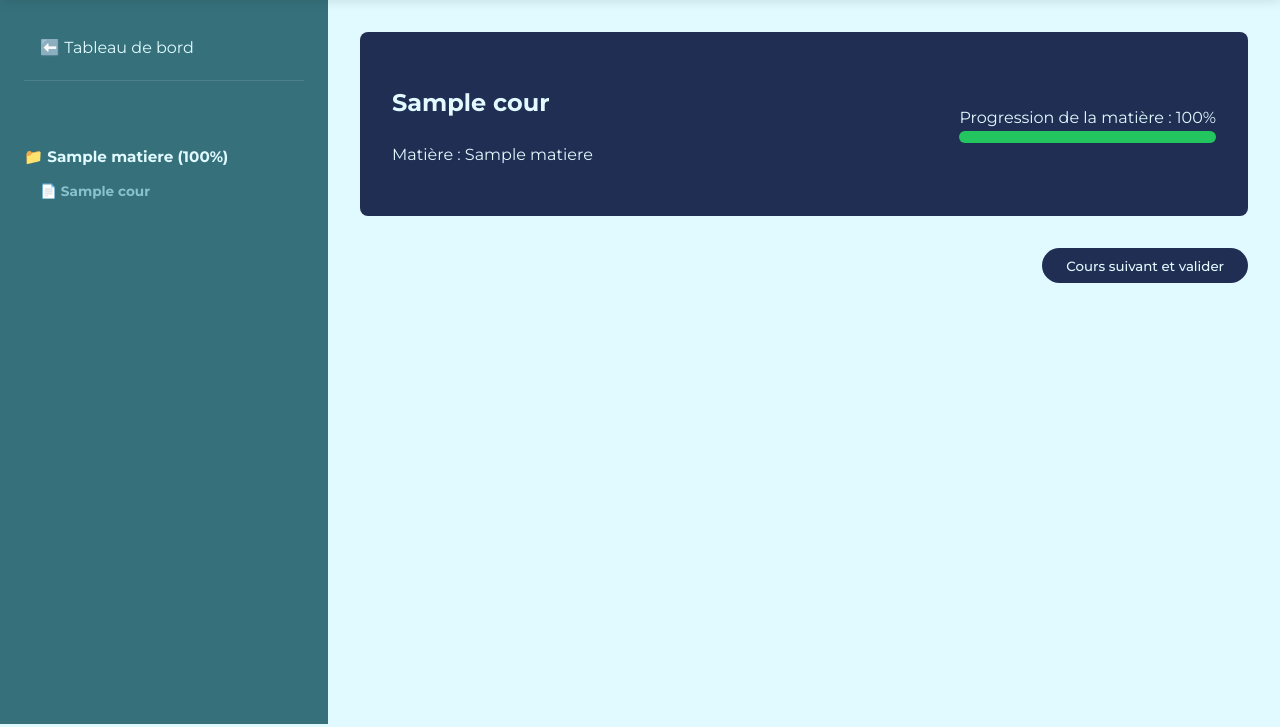
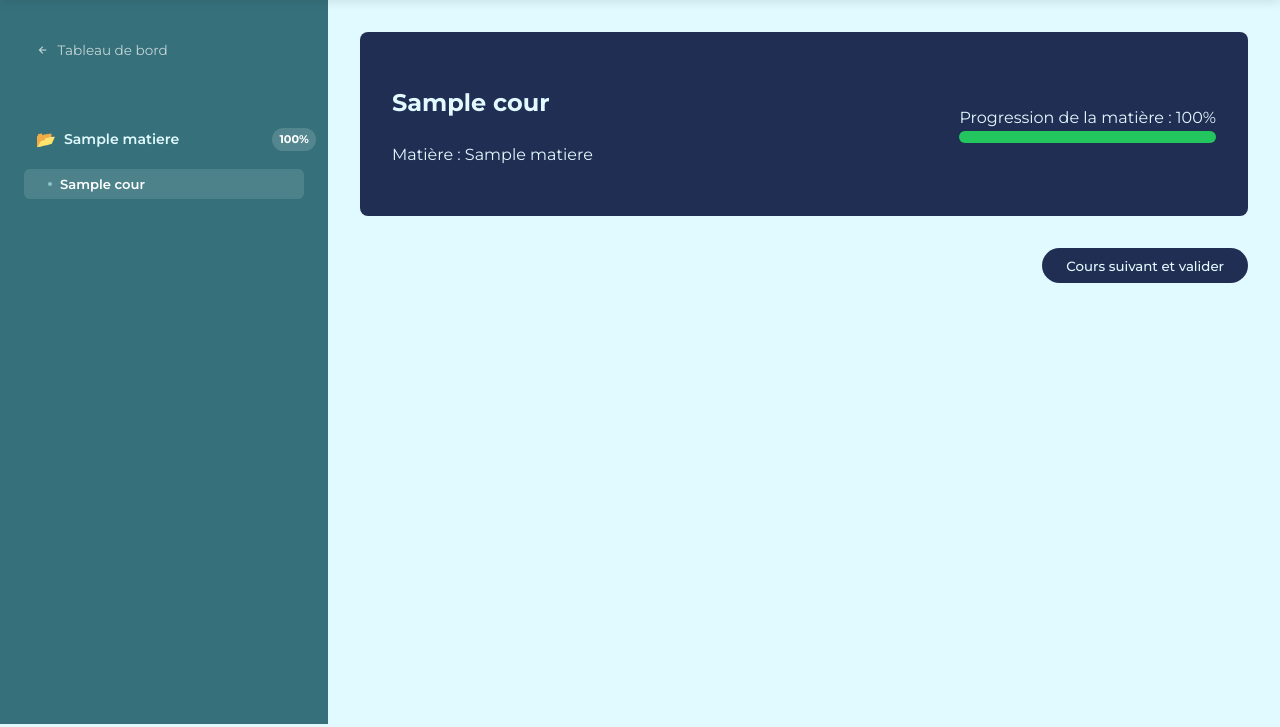
Before and after one commit to LohanVapaille/tedycrpe_CRPE-formation-plateform, a Laravel app: page /formation/cours/1 in a window 1280 px wide. Shown: the part 73-800 px from the top of the page. Run offline with Laravel 12, Linux system fonts and the light colour scheme; a user stored in the database is signed in; tables that the repository leaves empty hold one stand-in row (values such as "Sample post"); style sheets or scripts are compiled from the project's sources; parts of the project's set-up code (start-up, migrations or seed data) failed here and were passed over.

Commit message:
bug fixed

```diff
--- a/resources/css/pages/_dashboard.scss
+++ b/resources/css/pages/_dashboard.scss
@@ -543,42 +543,172 @@ body.no-scroll {
     margin: 2rem 0;
 }
 
-.course-footer-actions {
+// Bouton retour modernisé
+.sidebar-back-btn {
     display: flex;
-    justify-content: flex-end;
-    margin-top: 2rem;
-}
-
-.mb-5 {
-    margin-bottom: 5rem !important;
-}
-
-.level-title-sidebar {
-    font-weight: bold;
-    font-size: 1.05rem;
-    color: v.$blanc;
-    cursor: pointer;
-    list-style-position: inside;
-    padding: 0.25rem 0;
+    align-items: center;
+    gap: 0.5rem;
+    color: rgba(255, 255, 255, 0.7);
+    text-decoration: none;
+    font-size: 0.85rem;
+    padding: 0.5rem 0.75rem;
+    border-radius: 8px;
+    transition:
+        background 0.2s,
+        color 0.2s;
+    margin-bottom: 0.5rem;
 
     &:hover {
-        color: v.$bleuclair;
+        background: rgba(255, 255, 255, 0.1);
+        color: white;
     }
 }
 
+// Groupes CRPE Bac +5 / +3
+.level-group {
+    margin-bottom: 0.5rem;
+
+    summary.level-title-sidebar {
+        display: flex;
+        align-items: center;
+        gap: 0.5rem;
+        font-size: 0.75rem;
+        font-weight: 700;
+        text-transform: uppercase;
+        letter-spacing: 1px;
+        color: rgba(255, 255, 255, 0.5);
+        padding: 0.5rem 0.75rem;
+        border-radius: 6px;
+        cursor: pointer;
+        list-style: none;
+        transition: color 0.2s;
+
+        &:hover {
+            color: rgba(255, 255, 255, 0.85);
+        }
+
+        &::before {
+            content: "▸";
+            transition: transform 0.2s;
+            font-size: 0.7rem;
+        }
+    }
+
+    &[open] summary.level-title-sidebar::before {
+        transform: rotate(90deg);
+    }
+
+    .level-content {
+        padding-left: 0;
+        margin-top: 0.25rem;
+    }
+}
 .matiere-group {
-    margin-bottom: 1rem;
+    margin-bottom: 0.25rem;
 
-    details summary {
-        list-style-position: inside;
+    details > summary {
+        list-style: none;
+        &::-webkit-details-marker {
+            display: none;
+        }
+    }
+
+    .matiere-title-sidebar {
+        display: flex;
+        align-items: center;
+        gap: 0.5rem;
+        font-size: 0.88rem;
+        font-weight: 600;
+        color: v.$blanc;
+        padding: 0.55rem 0.75rem;
+        border-radius: 8px;
         cursor: pointer;
-        outline: none;
-        transition: color 0.2s ease;
+        transition: background 0.2s;
+        width: 100%;
+
+        &:hover {
+            background: rgba(255, 255, 255, 0.08);
+        }
+
+        .matiere-folder-icon {
+            flex-shrink: 0;
+            font-size: 1rem;
+        }
+
+        .matiere-label {
+            flex: 1;
+            line-height: 1.3;
+        }
+
+        .matiere-badge {
+            font-size: 0.7rem;
+            font-weight: 700;
+            background: rgba(255, 255, 255, 0.15);
+            color: white;
+            padding: 0.15rem 0.45rem;
+            border-radius: 20px;
+            flex-shrink: 0;
+
+            &.zero {
+                background: rgba(255, 255, 255, 0.06);
+                color: rgba(255, 255, 255, 0.4);
+            }
+        }
     }
 }
 
-.btn-back-dashboard {
-    color: v.$blanc;
-    padding: 0.2rem 1rem;
-    padding-right: 50px;
+// Liste des cours sous une matière
+.sub-cours-list {
+    list-style: none;
+    padding: 0 0 0.25rem 0;
+    margin: 0;
+
+    li {
+        margin: 0;
+    }
+
+    .sub-menu-item {
+        display: flex;
+        align-items: center;
+        gap: 0.5rem;
+        color: rgba(255, 255, 255, 0.65);
+        text-decoration: none;
+        font-size: 0.82rem;
+        padding: 0.4rem 0.75rem 0.4rem 1.5rem;
+        border-radius: 6px;
+        transition:
+            background 0.2s,
+            color 0.2s;
+        line-height: 1.3;
+
+        &::before {
+            content: "";
+            width: 4px;
+            height: 4px;
+            border-radius: 50%;
+            background: rgba(255, 255, 255, 0.4);
+            flex-shrink: 0;
+        }
+
+        &:hover {
+            background: rgba(255, 255, 255, 0.08);
+            color: white;
+        }
+
+        &.active {
+            background: rgba(255, 255, 255, 0.12);
+            color: white;
+            font-weight: 600;
+
+            &::before {
+                background: v.$bleuclair;
+            }
+        }
+    }
 }
+
+.mb-5-courspage {
+    margin-bottom: 50px;
+    display: flex;
+    justify-content: flex-end;
+}
--- a/resources/views/formation/show.blade.php
+++ b/resources/views/formation/show.blade.php
@@ -10,44 +10,35 @@
         </button>
         <aside class="dashboard-sidebar w-100 sidebar-menu-pagecours" id="dashboardSidebar">
 
-
-            <div style="margin-bottom: 1.5rem; padding-bottom: 1rem; border-bottom: 1px solid rgba(255,255,255,0.1);">
-                <a href="{{ route('formation.index') }}" class="btn-back-dashboard"
-                    style="text-decoration: none; display: inline-block;">
-                    ⬅️ Tableau de bord
-                </a>
-            </div>
+            <a href="{{ route('formation.index') }}" class="sidebar-back-btn">
+                <i class='bx bx-left-arrow-alt'></i>Tableau de bord
+            </a>
 
             <nav class="sidebar-menu menu-formation">
                 @if(Auth::user()->access === 'all')
-
                     <details class="level-group" open>
                         <summary class="level-title-sidebar">🎓 CRPE Bac +5</summary>
-                        <div class="level-content" style="padding-left: 0.75rem; margin-top: 0.5rem;">
+                        <div class="level-content">
                             @foreach($matieres->where('module_associe', 'CRPE BAC + 5') as $matiere)
                                 @include('partials.sidebar-matiere-item', ['matiere' => $matiere])
                             @endforeach
                         </div>
                     </details>
 
-                    <details class="level-group" style="margin-top: 1rem;" open>
+                    <details class="level-group" open>
                         <summary class="level-title-sidebar">🎓 CRPE Bac +3</summary>
-                        <div class="level-content" style="padding-left: 0.75rem; margin-top: 0.5rem;">
+                        <div class="level-content">
                             @foreach($matieres->where('module_associe', 'CRPE BAC + 3') as $matiere)
                                 @include('partials.sidebar-matiere-item', ['matiere' => $matiere])
                             @endforeach
                         </div>
                     </details>
-
                 @else
-
                     @foreach($matieres as $matiere)
                         @include('partials.sidebar-matiere-item', ['matiere' => $matiere])
                     @endforeach
-
                 @endif
             </nav>
-
         </aside>
 
         <!-- ZONE DE CONTENU CENTRAL (Le Cours) -->
@@ -123,10 +114,10 @@
             </div>
 
             <!-- Bouton de bas de page -->
-            <div class="course-footer-actions mb-5">
+            <div class="course-footer-actions mb-5-courspage">
                 <form action="{{ route('formation.cours.terminer', $coursSelectionne->id) }}" method="POST">
                     @csrf
-                    <button type="submit" class="button-style btn-dark-blue">
+                    <button type="submit" class="button-style btn-dark-blue ">
                         Cours suivant et valider
                     </button>
                 </form>
--- a/resources/views/partials/sidebar-matiere-item.blade.php
+++ b/resources/views/partials/sidebar-matiere-item.blade.php
@@ -1,12 +1,15 @@
+@php $hasActiveCourse = $matiere->cours->contains('id', $coursSelectionne->id); @endphp
+
 <div class="matiere-group">
-    {{-- La balise details s'ouvre automatiquement si le cours sélectionné est à l'intérieur --}}
-    @php
-        $hasActiveCourse = $matiere->cours->contains('id', $coursSelectionne->id);
-    @endphp
-
     <details {{ $hasActiveCourse ? 'open' : '' }}>
         <summary class="matiere-title-sidebar">
-            📁 {{ $matiere->name }} ({{ $matiere->progression ?? 0 }}%)
+            <span class="matiere-folder-icon">{{ $hasActiveCourse ? '📂' : '📁' }}</span>
+            <span class="matiere-label">{{ $matiere->name }}</span>
+            @if(($matiere->progression ?? 0) > 0)
+                <span class="matiere-badge">{{ $matiere->progression }}%</span>
+            @else
+                <span class="matiere-badge zero">0%</span>
+            @endif
         </summary>
 
         <ul class="sub-cours-list">
@@ -14,7 +17,7 @@
                 <li>
                     <a href="{{ route('formation.cours', $c->id) }}"
                         class="sub-menu-item {{ $coursSelectionne->id == $c->id ? 'active' : '' }}">
-                        📄 {{ $c->name }}
+                        {{ $c->name }}
                     </a>
                 </li>
             @endforeach
```
